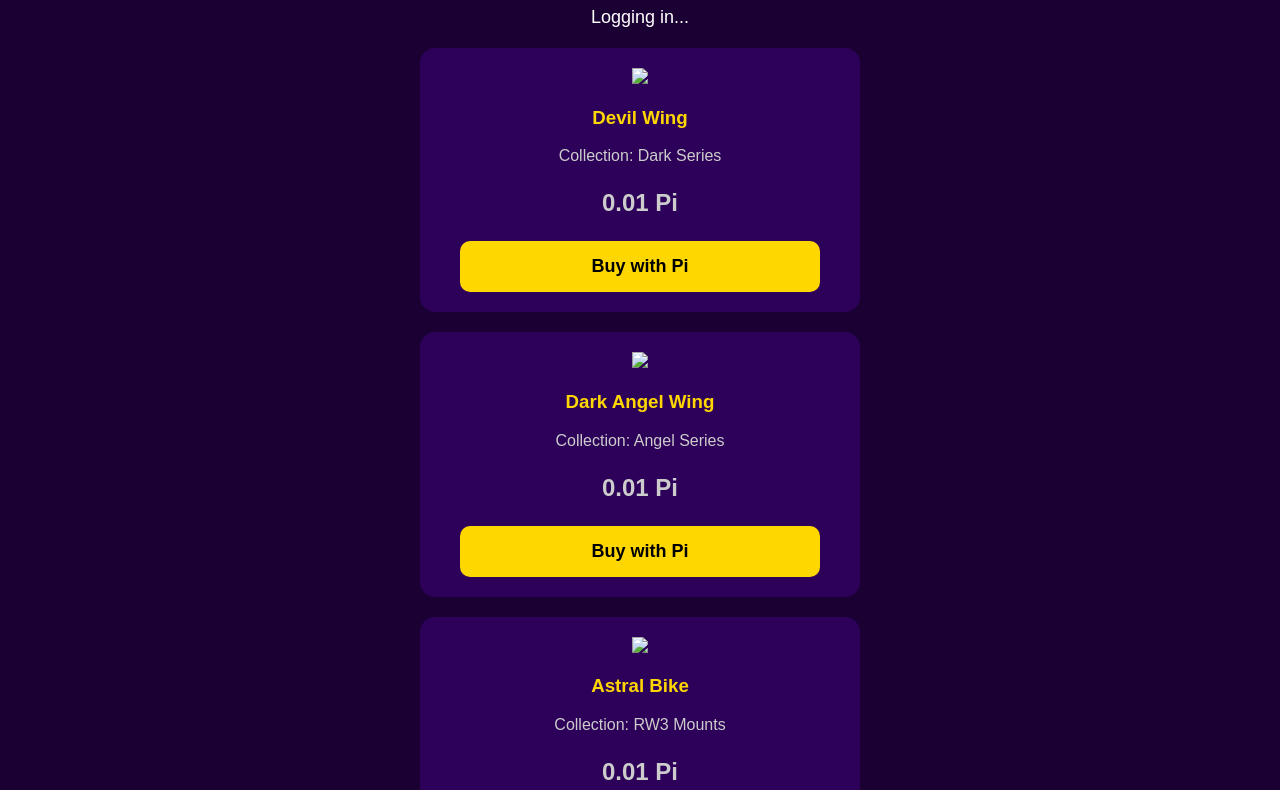
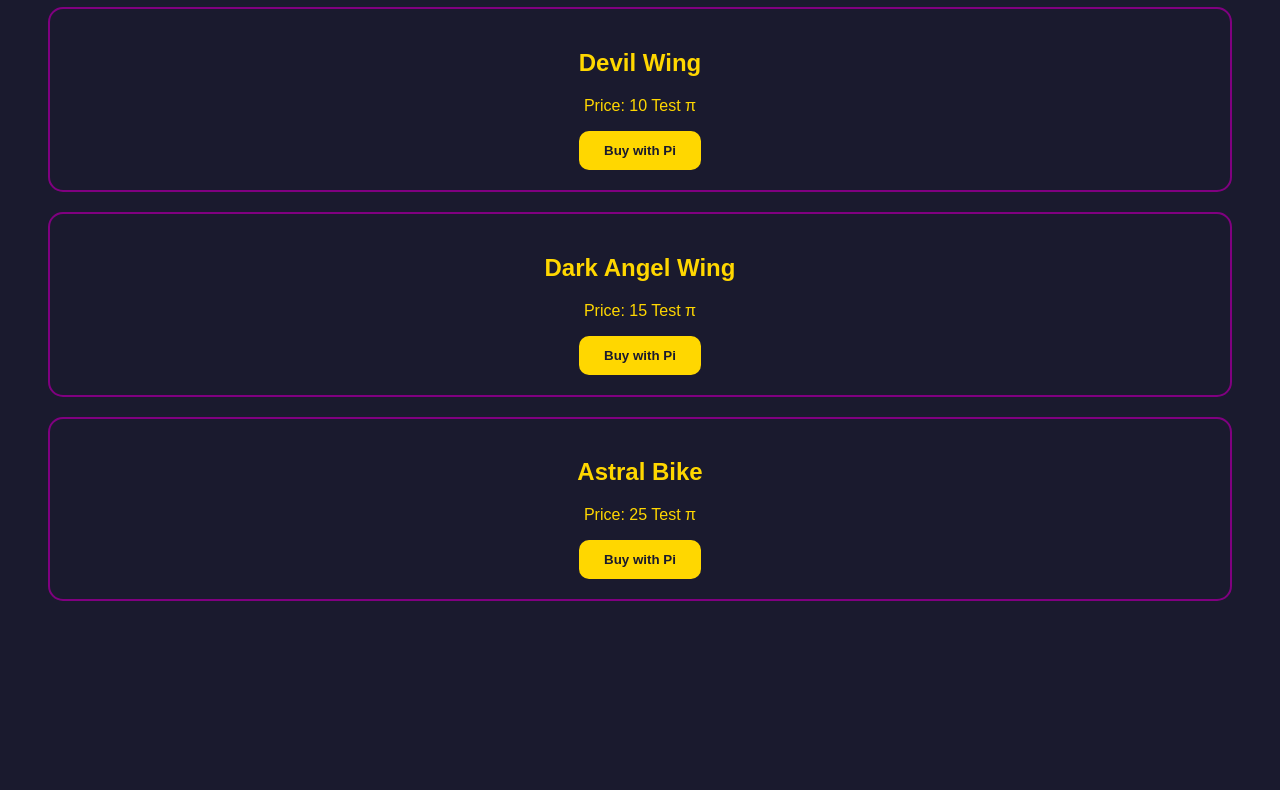
Before and after one commit to Alphen09/alphen09.github.io, a website: page marketplace.html in a window 1280 px wide. Shown: the part 101-891 px from the top of the page. After the commit the page ends 800 px from the top, so only its background shows below. Drawn offline with Linux system fonts and the light colour scheme; a script that the page names is missing.

Commit message:
Update marketplace.html

```diff
--- a/marketplace.html
+++ b/marketplace.html
@@ -1,47 +1,43 @@
 <!DOCTYPE html>
-<html lang="en">
+<html>
 <head>
-  <meta charset="UTF-8">
-  <title>Alberto NFT Marketplace</title>
+  <title>PetVerse NFT Marketplace</title>
   <script src="https://sdk.minepi.com/pi-sdk.js"></script>
   <style>
-    body { background: #1a0033; color: white; font-family: Arial; text-align: center; padding: 20px; }
-    .nft { background: #2d0059; border-radius: 15px; padding: 20px; margin: 20px auto; max-width: 400px; }
-    .nft h3 { color: #ffd700; }
-    .nft p { color: #ccc; }
-    .price { color: #ffd700; font-size: 24px; font-weight: bold; }
-    button { background: #ffd700; color: black; border: none; padding: 15px 30px; font-size: 18px; border-radius: 10px; font-weight: bold; cursor: pointer; width: 90%; }
-    #user { margin-bottom: 20px; font-size: 18px; }
+    body{background:#1a1a2e;color:gold;font-family:Arial;padding:20px;text-align:center}
+    .item{border:2px solid purple;margin:20px;padding:20px;border-radius:15px}
+    button{background:gold;color:#1a1a2e;border:none;padding:12px 25px;border-radius:10px;font-weight:bold;cursor:pointer}
+    #status{margin-top:20px;font-size:18px}
   </style>
 </head>
 <body>
-  <h1>Alberto NFT Marketplace</h1>
-  <div id="user">Logging in...</div>
+  <h1>PetVerse NFT Marketplace [TEST MODE]</h1>
 
-  <div class="nft">
-    <img src="devilwing.png" width="100%">
-    <h3>Devil Wing</h3>
-    <p>Collection: Dark Series</p>
-    <p class="price">0.01 Pi</p>
-    <button onclick="buy(0.01, 'devil-001', 'Devil Wing')">Buy with Pi</button>
-  </div>
+  <div class="item"><h2>Devil Wing</h2><p>Price: 10 Test π</p><button onclick="buyItem('Devil Wing', 10)">Buy with Pi</button></div>
+  <div class="item"><h2>Dark Angel Wing</h2><p>Price: 15 Test π</p><button onclick="buyItem('Dark Angel Wing', 15)">Buy with Pi</button></div>
+  <div class="item"><h2>Astral Bike</h2><p>Price: 25 Test π</p><button onclick="buyItem('Astral Bike', 25)">Buy with Pi</button></div>
 
-  <div class="nft">
-    <img src="darkangelwing.png" width="100%">
-    <h3>Dark Angel Wing</h3>
-    <p>Collection: Angel Series</p>
-    <p class="price">0.01 Pi</p>
-    <button onclick="buy(0.01, 'daw-001', 'Dark Angel Wing')">Buy with Pi</button>
-  </div>
+  <div id="status"></div>
 
-  <div class="nft">
-    <img src="astralbike.png" width="100%">
-    <h3>Astral Bike</h3>
-    <p>Collection: RW3 Mounts</p>
-    <p class="price">0.01 Pi</p>
-    <button onclick="buy(0.01, 'bike-001', 'Astral Bike')">Buy with Pi</button>
-  </div>
+<script>
+Pi.init({ version: "2.0", sandbox: true }); // TEST PI LANG TO
 
-  <script src="marketplace.js"></script>
+function buyItem(itemName, amount) {
+  document.getElementById("status").innerHTML = "Opening Pi Wallet...";
+  const paymentData = {amount: amount, memo: "TEST Buy " + itemName, metadata: { item: itemName }};
+  const callbacks = {
+    onReadyForServerApproval: function(paymentId) {
+      document.getElementById("status").innerHTML = "Approving payment...";
+      Pi.completePayment(paymentId); // DITO NAAAYOS YUNG 60s EXPIRED
+    },
+    onReadyForServerCompletion: function(paymentId, txid) {
+      document.getElementById("status").innerHTML = "✅ TEST SUCCESS! " + itemName + " is yours!";
+    },
+    onCancel: function(paymentId) { document.getElementById("status").innerHTML = "❌ Payment Cancelled"; },
+    onError: function(error) { document.getElementById("status").innerHTML = "Error: " + error; }
+  };
+  Pi.createPayment(paymentData, callbacks);
+}
+</script>
 </body>
 </html>
```
